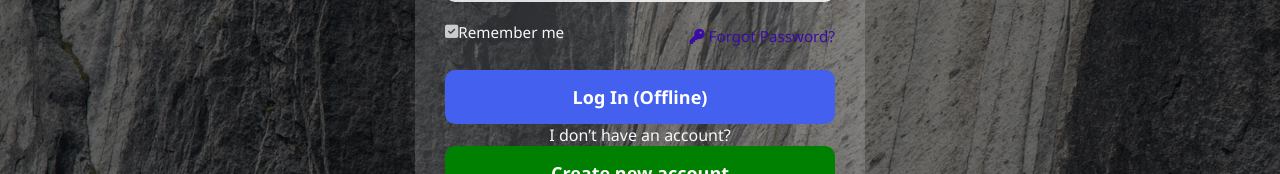
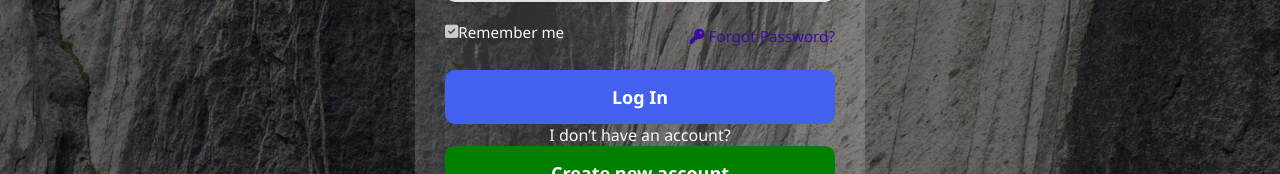
Before and after one commit to Alexpual/weinter, a plain HTML site: page log in.html in a window 1280 px wide. Shown: the part 409-583 px from the top of the page. Drawn offline with Linux system fonts and the light colour scheme.

Commit message:
Update log in.html

```diff
--- a/log in.html
+++ b/log in.html
@@ -33,7 +33,7 @@
         </div>
         <a href="forgot password.html" class="forgot-password"><i class="fas fa-key"></i> Forgot Password?</a>
       </div>
-      <button type="submit" class="login-btn">Log In (Offline)</button>
+      <button type="submit" class="login-btn">Log In</button>
     </form>
 
     <center>
@@ -162,4 +162,5 @@ document.addEventListener('DOMContentLoaded', function() {
 });
 </script>
 </body>
+
 </html>
```
